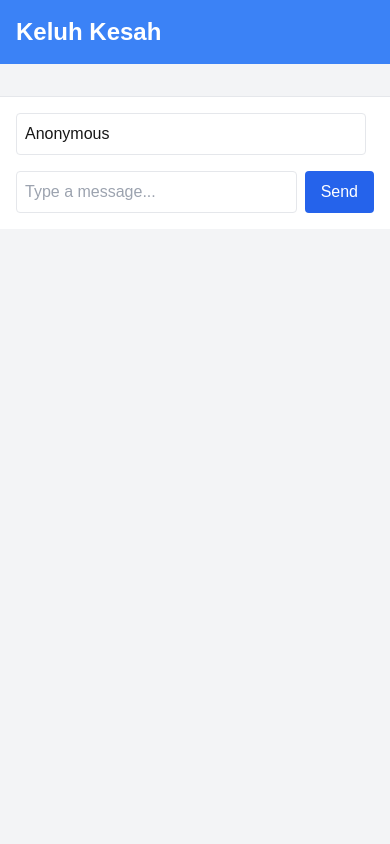
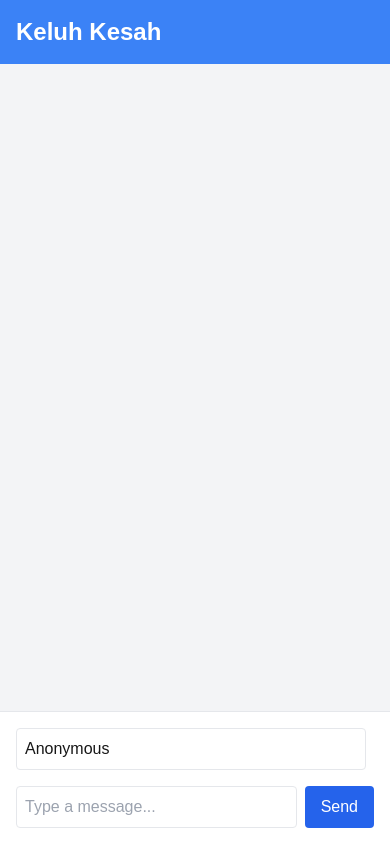
Before and after one commit to ifalfahri/keluhkesah, a Next.js app: page / in a window 390 px wide. Built offline with nearby package versions, Linux system fonts and the light colour scheme.

Commit message:
fix: enhance homepage layout for better responsiveness and structure

```diff
--- a/src/app/page.tsx
+++ b/src/app/page.tsx
@@ -30,8 +30,8 @@ export default function Home() {
       <header className="bg-blue-500 text-white p-4">
         <h1 className="text-2xl font-extrabold">Keluh Kesah</h1>
       </header>
-      <main>
-        <div>
+      <main className="flex-grow overflow-hidden">
+        <div className="container mx-auto h-full flex flex-col">
           <MessageList messages={messages} />
           <MessageInput
             onSendMessage={addMessage}
```
